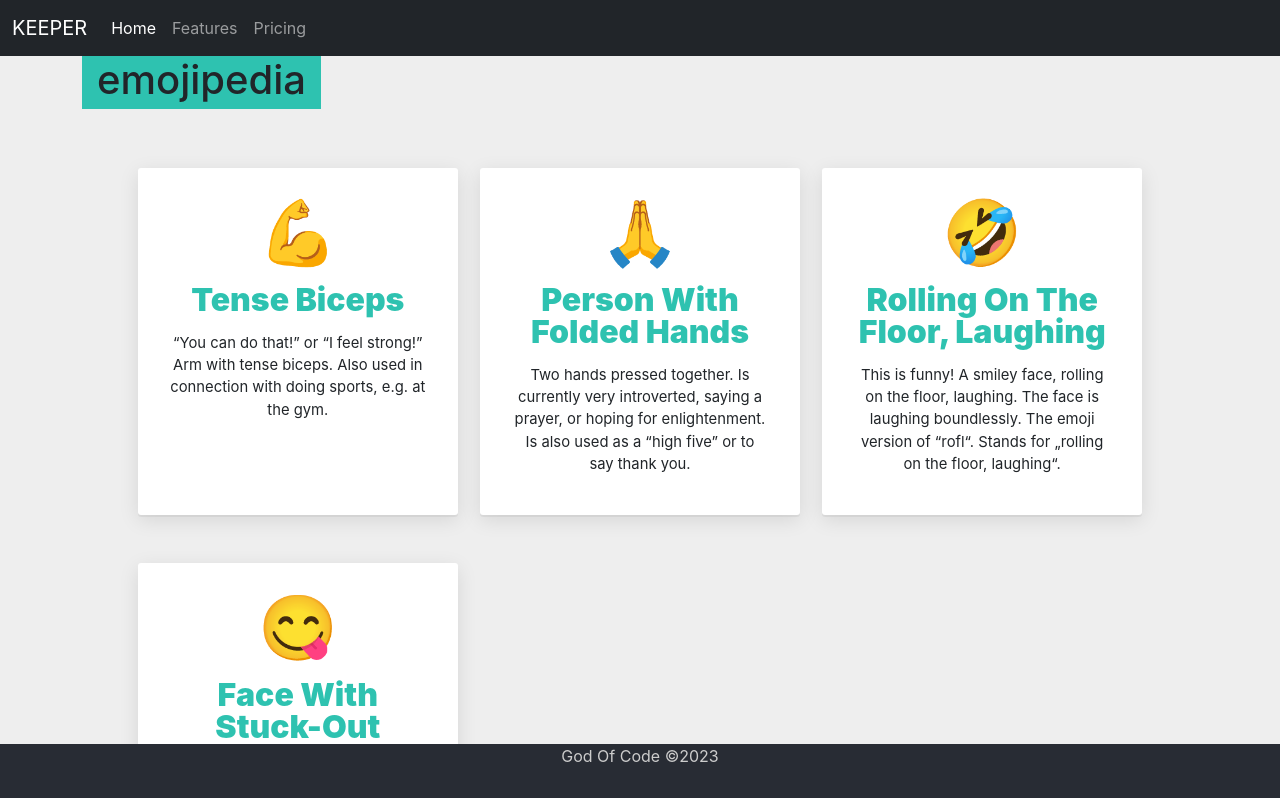
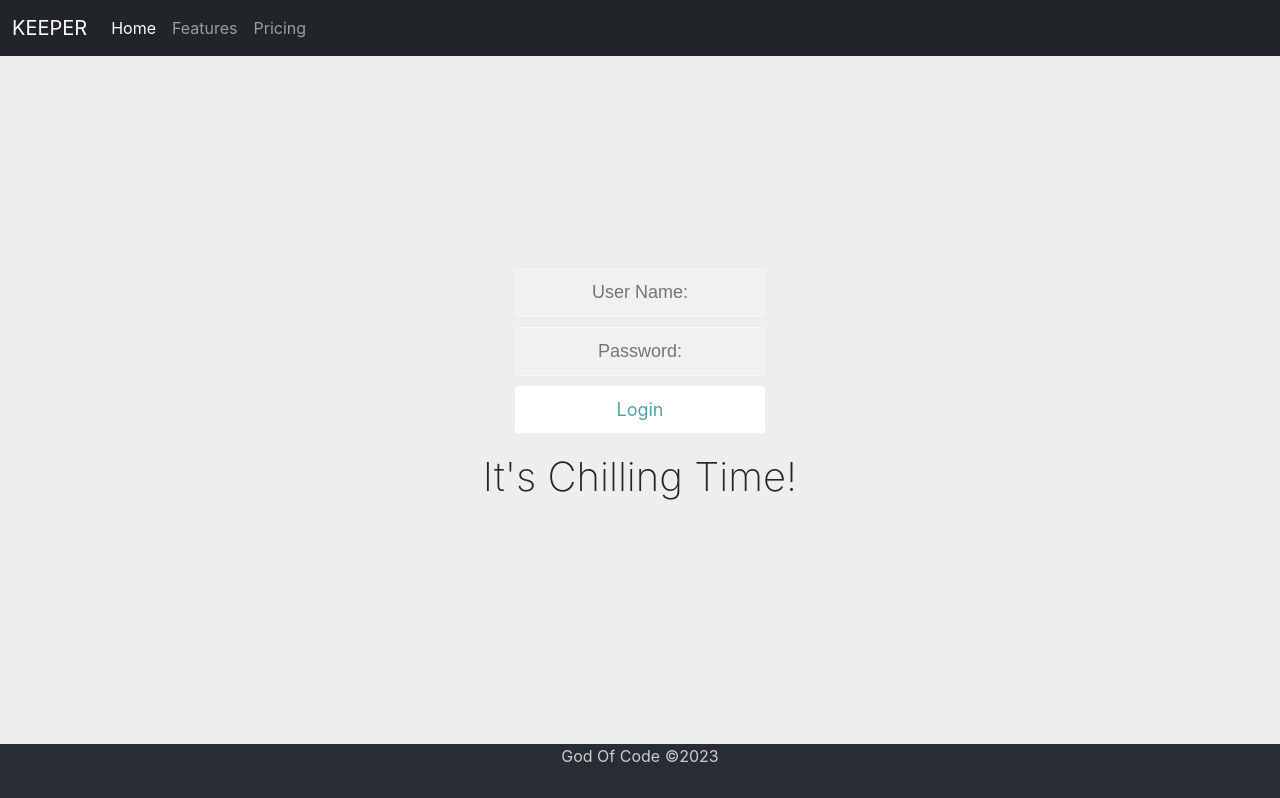
Before and after one commit to A1exEra/REACT, a React (Create React App) app: page / in a window 1280 px wide. Shown: the top 798 px of the page. Built offline with nearby package versions, Linux system fonts and the light colour scheme; a web font is replaced by a local one.

Commit message:
add conditionals

```diff
--- a/src/components/App.js
+++ b/src/components/App.js
@@ -6,6 +6,7 @@
 import data from "../info";
 import DictionaryCard from "./DictionaryCard";
 import emojipedia from "../emojipedia";
+import Login from "./Form/Login";
 ///////////////////////////////////
 function createCard(props) {
   return (
@@ -23,6 +24,9 @@
     <div>
       <Nav />
       <div className="container">
+        <div className="formContainer">
+          <Login />
+        </div>
         <div>
           <h1>
             <span>emojipedia</span>
--- /dev/null
+++ b/src/components/Form/Form.jsx
@@ -0,0 +1,15 @@
+import Input from "./Input";
+
+function Form(props) {
+  return (
+    <form className="form">
+      <Input type="text" placeholder="User Name:" />
+      <Input type="password" placeholder="Password:" />
+      {!props.isRegistered && (
+        <Input type="password" placeholder="Confirm Password:" />
+      )}
+      <button type="submit">{props.isRegistered ? "Login" : "Register"}</button>
+    </form>
+  );
+}
+export default Form;
--- /dev/null
+++ b/src/components/Form/Input.jsx
@@ -0,0 +1,4 @@
+function Input(props) {
+  return <input type={props.type} placeholder={props.placeholder} />;
+}
+export default Input;
--- /dev/null
+++ b/src/components/Form/Login.jsx
@@ -0,0 +1,16 @@
+import Form from "./Form";
+
+let isLoggedIn = false;
+const isUserRegistered = true;
+const currentTime = new Date().getHours();
+
+function Login() {
+  return (
+    <div className="container">
+      {isLoggedIn ? <h1>Hello</h1> : <Form isRegistered={isUserRegistered} />}
+      {currentTime > 12 && <h1>It's Chilling Time!</h1>}
+    </div>
+  );
+}
+
+export default Login;
--- a/src/index.css
+++ b/src/index.css
@@ -130,3 +130,47 @@
 dd dl .term {
   margin-bottom: 1rem;
 }
+
+/* login form start */
+.formContainer {
+  margin: 10% auto;
+  padding: 80px 0;
+  text-align: center;
+}
+
+.formContainer h1 {
+  font-size: 40px;
+  font-weight: 200;
+}
+form {
+  padding: 20px 0;
+  position: relative;
+}
+form input {
+  border: 1px solid rgba(252, 252, 252, 0.4);
+  background-color: rgba(252, 252, 252, 0.2);
+  width: 250px;
+  border-radius: 3px;
+  font-family: "Source Sans Pro", sans-serif;
+  padding: 10px 15px;
+  margin: 0 auto 10px auto;
+  display: block;
+  text-align: center;
+  font-size: 18px;
+  color: white;
+  font-weight: 300;
+}
+
+form button {
+  appearance: none;
+  outline: 0;
+  background-color: white;
+  border: 0;
+  padding: 10px 15px;
+  color: #50a3a2;
+  border-radius: 3px;
+  width: 250px;
+  font-size: 18px;
+}
+
+/* login form end */
```
